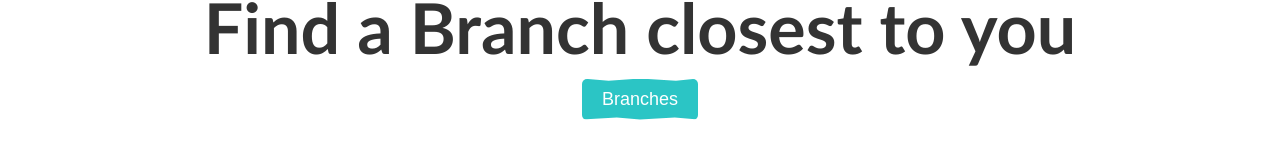
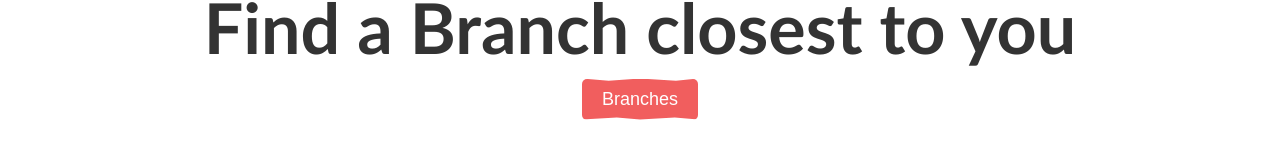
Before and after one commit to Iydeejames/Fortress-of-hope, a React (Create React App) app: page / in a window 1280 px wide. Shown: the part 2571-2730 px from the top of the page. Built offline with nearby package versions, Linux system fonts and the light colour scheme.

Commit message:
Update App.css

```diff
--- a/src/App.css
+++ b/src/App.css
@@ -449,7 +449,7 @@ video {
 .find-branch-button {
   padding: 10px 20px;
   font-size: 18px;
-  background-color:  rgba(29, 194, 194, 0.938);
+  background-color:  rgba(235, 16, 16, 0.671);
   color: #fff;
   border: none;
   border-radius: 5px;
@@ -471,5 +471,5 @@ video {
 }
 
 .find-branch-button:hover {
-  background-color: #0056b3; /* darker shade of blue on hover */
+  background-color: rgba(29, 194, 194, 0.938);
 }
```
